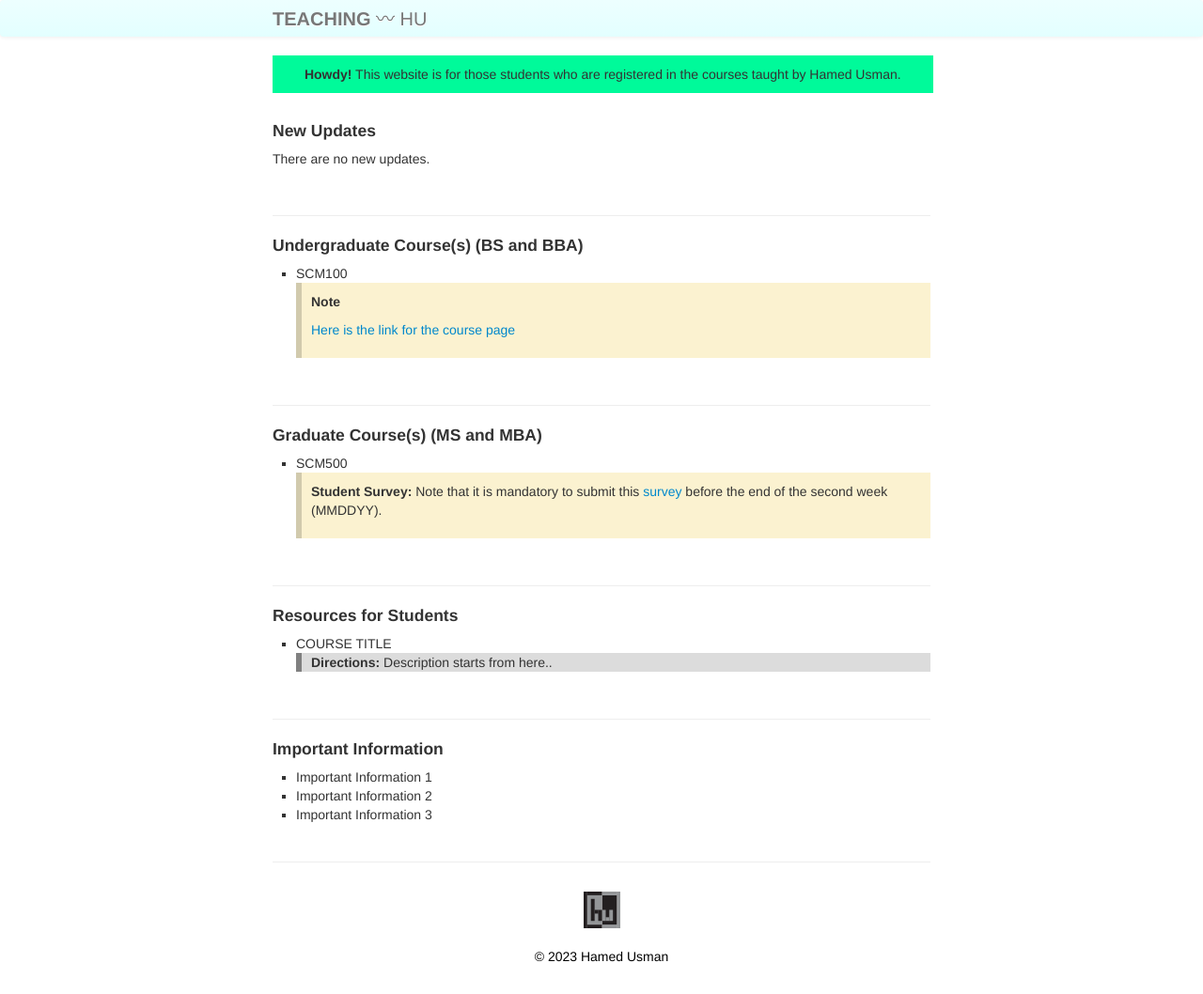
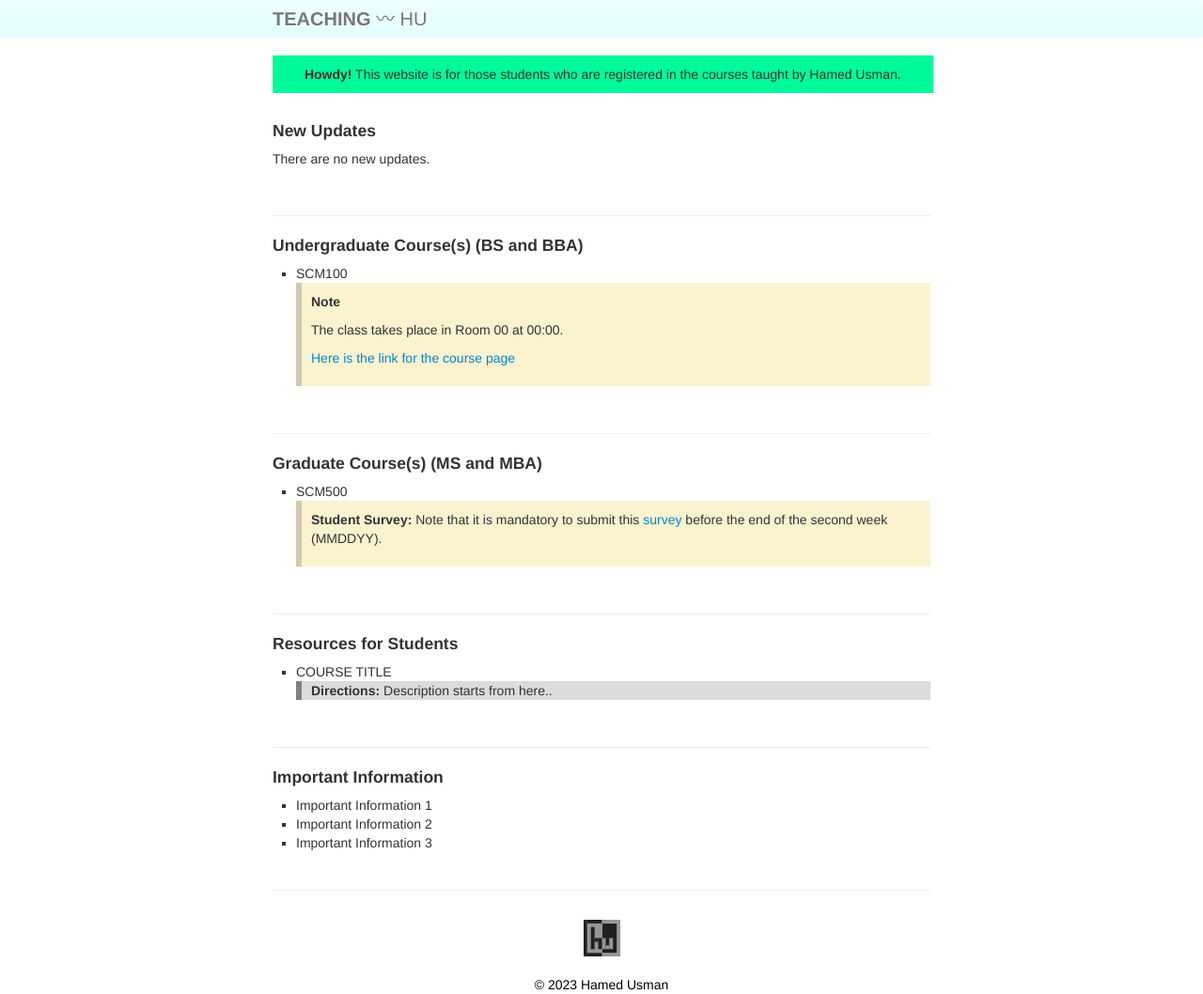
Before and after one commit to 101scm/101scm.github.io, a Jekyll site: the page built from index.md, in a window 1280 px wide. Shown: the whole page at 94% size. Built offline with Jekyll 4.4.1, drawn with Linux system fonts in a browser that asks for light colours; before the commit the page ends 1028 px from its top, so only the background shows below that.

Commit message:
Update index.md

```diff
--- a/index.md
+++ b/index.md
@@ -21,6 +21,7 @@ keywords: operations management, supply chain management, logistics
 <li>SCM100</li>
 <!--<p>There are no new updates.</p>-->
 <div class="note"><p><strong>Note</strong></p>
+  <p>The class takes place in Room 00 at 00:00.</p>
   <p><a href="https://www.google.com">Here is the link for the course page</a></p></div>
 </ul>
 
```
